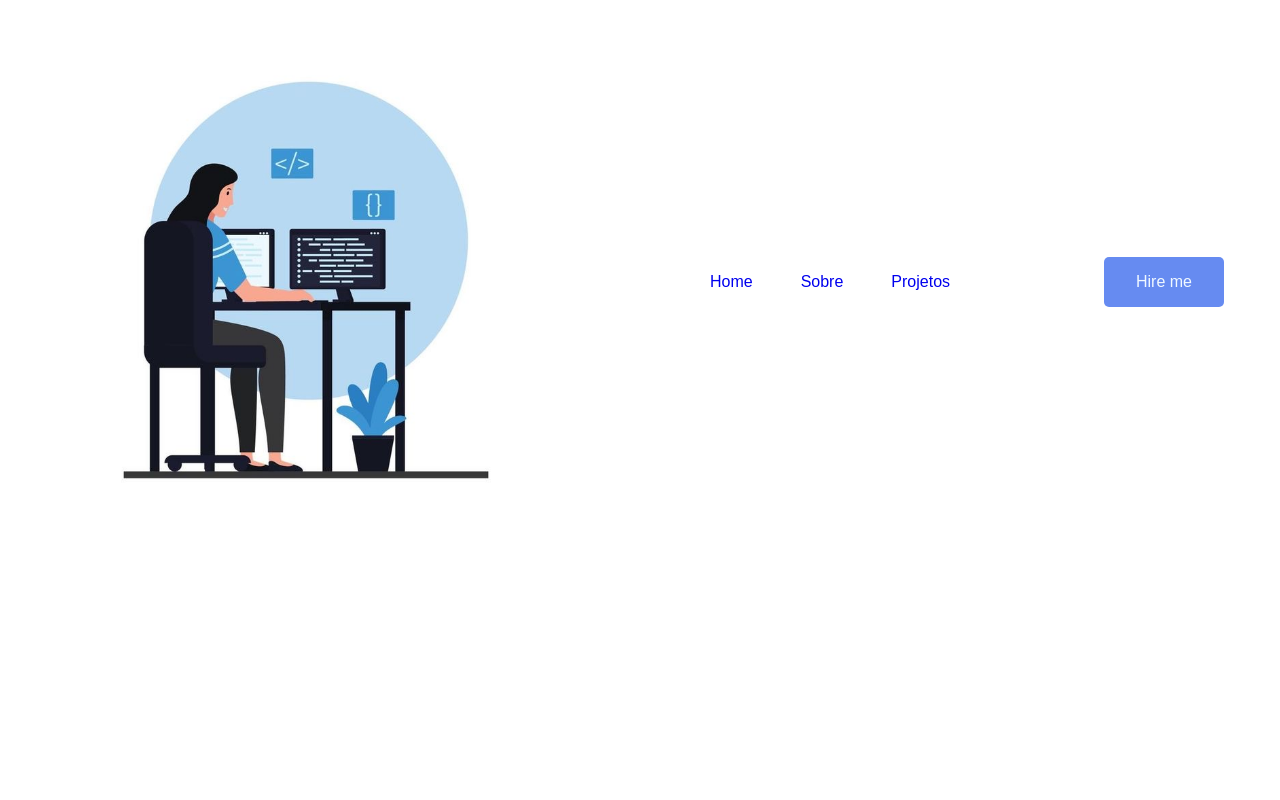
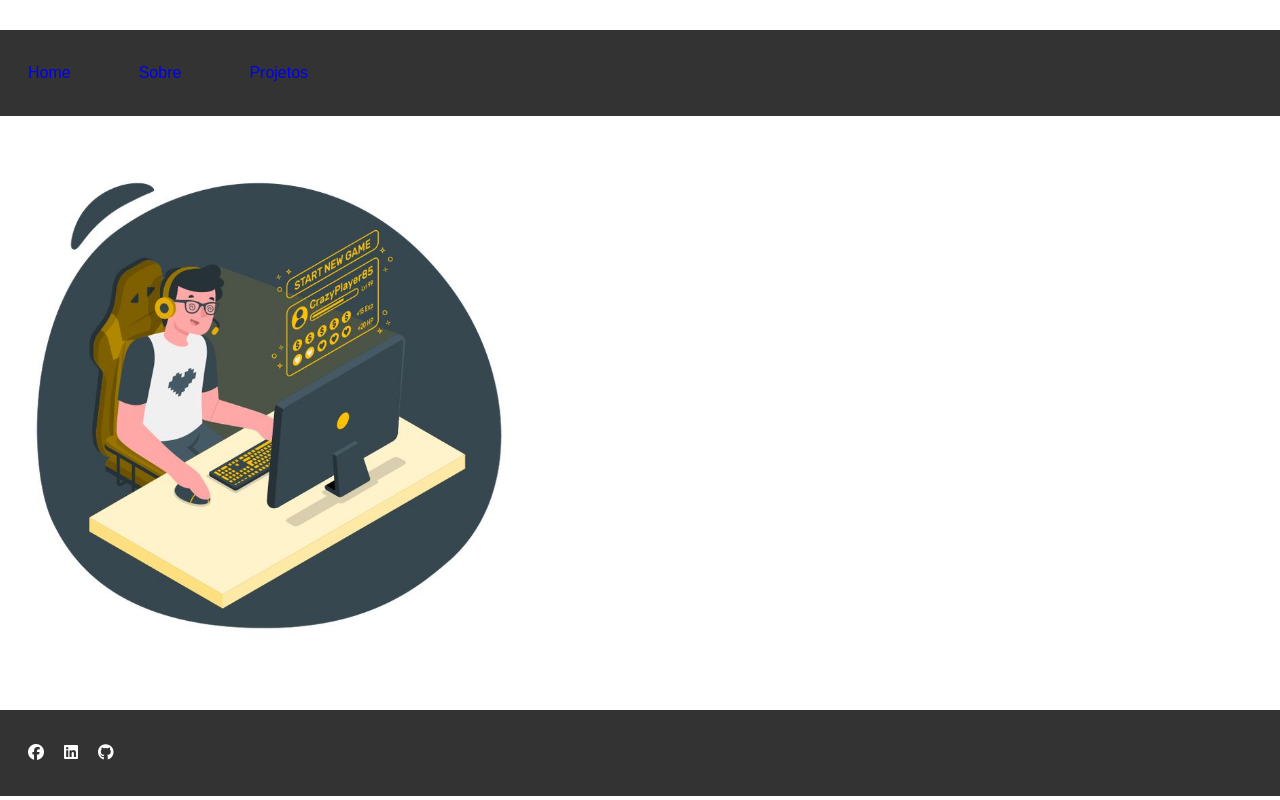
Before and after one commit to Jkvua/myPortfolio, a plain HTML site: page index.html in a window 1280 px wide. Drawn offline with Linux system fonts and the light colour scheme.

Commit message:
criando o rodape

```diff
--- a/index.html
+++ b/index.html
@@ -1,28 +1,50 @@
 <!DOCTYPE html>
 <html lang="en">
   <head>
-    <meta charset="UTF-8">
-    <meta name="viewport" content="width=device-width, initial-scale=1.0">
-    <link rel="stylesheet" href="https://cdnjs.cloudflare.com/ajax/li bs/remixicon/4.2.0/remixicon.min.css">
-    <link rel="stylesheet" href="style.css">
+    <meta charset="UTF-8" />
+    <meta name="viewport" content="width=device-width, initial-scale=1.0" />
+    <link
+      rel="stylesheet"
+      href="https://cdnjs.cloudflare.com/ajax/li bs/remixicon/4.2.0/remixicon.min.css"
+    />
+    <link
+      rel="stylesheet"
+      href="https://cdnjs.cloudflare.com/ajax/libs/font-awesome/6.5.2/css/all.min.css"
+      integrity="sha512-SnH5WK+bZxgPHs44uWIX+LLJAJ9/2PkPKZ5QiAj6Ta86w+fsb2TkcmfRyVX3pBnMFcV7oQPJkl9QevSCWr3W6A=="
+      crossorigin="anonymous"
+      referrerpolicy="no-referrer"
+    />
+    <link rel="stylesheet" href="style.css" />
     <title>Portifoli o - Camila</title>
   </head>
   <body>
+    <footer>
       <nav>
-        <div class="nav-logo">
-            <a href="#">
-                <img src="./imagens/imagem-log.jpeg">
-            </a>
-        </div>
-
         <ul class="nav-links">
           <li class="link"><a href="#">Home</a></li>
           <li class="link"><a href="#">Sobre</a></li>
           <li class="link"><a href="#">Projetos</a></li>
         </ul>
-        <button class="btn">Hire me</button>
+      </nav>
+    </footer>
+
+    <nav>
+      <div class="nav-logo">
+        <a href="#">
+          <img src="./imagens/imagem3.jpg" />
+        </a>
+      </div>
     </nav>
 
+    <footer>
+      <nav>
+        <ul>
+          <li><i class="fa-brands fa-facebook"></i></li>
+          <li><i class="fa-brands fa-linkedin"></i></li>
+          <li><i class="fa-brands fa-github"></i></li>
+        </ul>
+      </nav>
+    </footer>
 
     <script src="script.js"></script>
   </body>
--- a/style.css
+++ b/style.css
@@ -19,12 +19,12 @@ a{
 
 body {
     font-family: 'Poppions', sans-serif;
-    background: white;
+    background: rgb(255, 255, 255);
 }
 
 nav {
     max-width: 1200px;
-    margin: auto;
+    margin: left;
     padding: 2rem 1rem;
     display: flex;
     align-items: center;
@@ -71,3 +71,25 @@ nav {
 .btn:hover{
     background-color: #38388f;
 }
+
+footer {
+    background-color: #333;
+    color: #fff;
+    padding: 2px;
+    text-align: center;
+    margin-top: 30px;
+}
+
+footer ul {
+    text-align: center;
+    list-style: none;
+    padding: 0;
+    margin: 0;
+    display: flex;
+}
+
+footer li {
+    display: inline-block;
+    margin: 0 10px;
+
+}
```
Also changed, not shown: imagens/WhatsApp Image 2024-04-16 at 17.56.32.jpeg (added), imagens/imagem3.jpg (added). Lines whose indentation alone changed are shown as unchanged.
